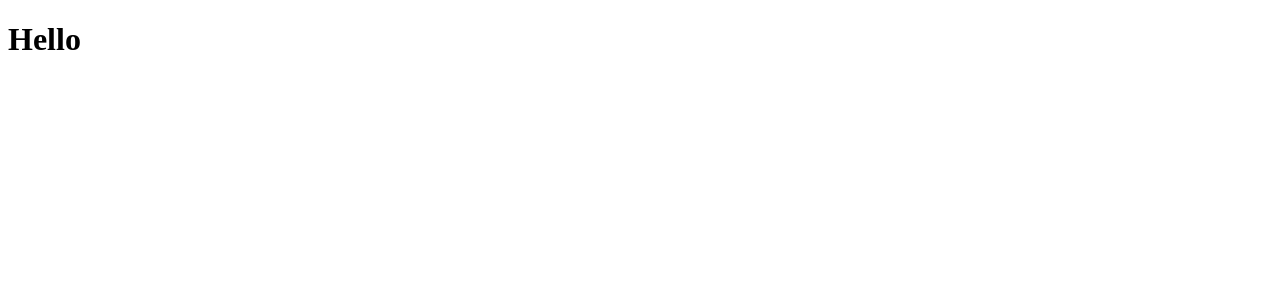
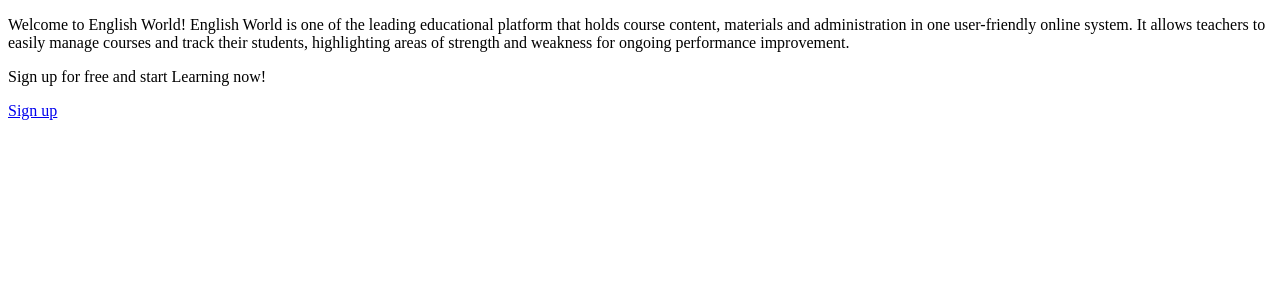
Before and after one commit to rayya89/englishworld-lms, a React (Create React App) app: page / in a window 1280 px wide. Shown: the top 300 px of the page. Built offline with nearby package versions, Linux system fonts and the light colour scheme.

Commit message:
add landing page

```diff
--- a/package.json
+++ b/package.json
@@ -8,6 +8,7 @@
     "@testing-library/user-event": "^13.5.0",
     "react": "^18.1.0",
     "react-dom": "^18.1.0",
+    "react-router-dom": "^6.3.0",
     "react-scripts": "5.0.1",
     "web-vitals": "^2.1.4"
   },
--- a/src/App.jsx
+++ b/src/App.jsx
@@ -1,7 +1,19 @@
+//NPM packages
+import { BrowserRouter, Routes, Route } from "react-router-dom";
+
+//Project files
+import Home from "./pages/Home";
+import SignUp from "./pages/SignUp";
+
 export default function App() {
   return (
     <div className="App">
-      <h1>Hello</h1>
+      <BrowserRouter>
+        <Routes>
+          <Route path="/" element={<Home />} />
+          <Route path="sign-up" element={<SignUp />} />
+        </Routes>
+      </BrowserRouter>
     </div>
   );
 }
--- /dev/null
+++ b/src/pages/Home.jsx
@@ -0,0 +1,16 @@
+import { Link } from "react-router-dom";
+export default function Home() {
+  return (
+    <div>
+      <p>
+        Welcome to English World! English World is one of the leading
+        educational platform that holds course content, materials and
+        administration in one user-friendly online system. It allows teachers to
+        easily manage courses and track their students, highlighting areas of
+        strength and weakness for ongoing performance improvement.
+      </p>
+      <p>Sign up for free and start Learning now!</p>
+      <Link to="/sign-up">Sign up</Link>
+    </div>
+  );
+}
--- /dev/null
+++ b/src/pages/SignUp.jsx
@@ -0,0 +1,5 @@
+import React from "react";
+
+export default function SignUp() {
+  return <div>SignUpPage</div>;
+}
```
Also changed, not shown: 1 other file (tests, documents, lock files or other folders).
